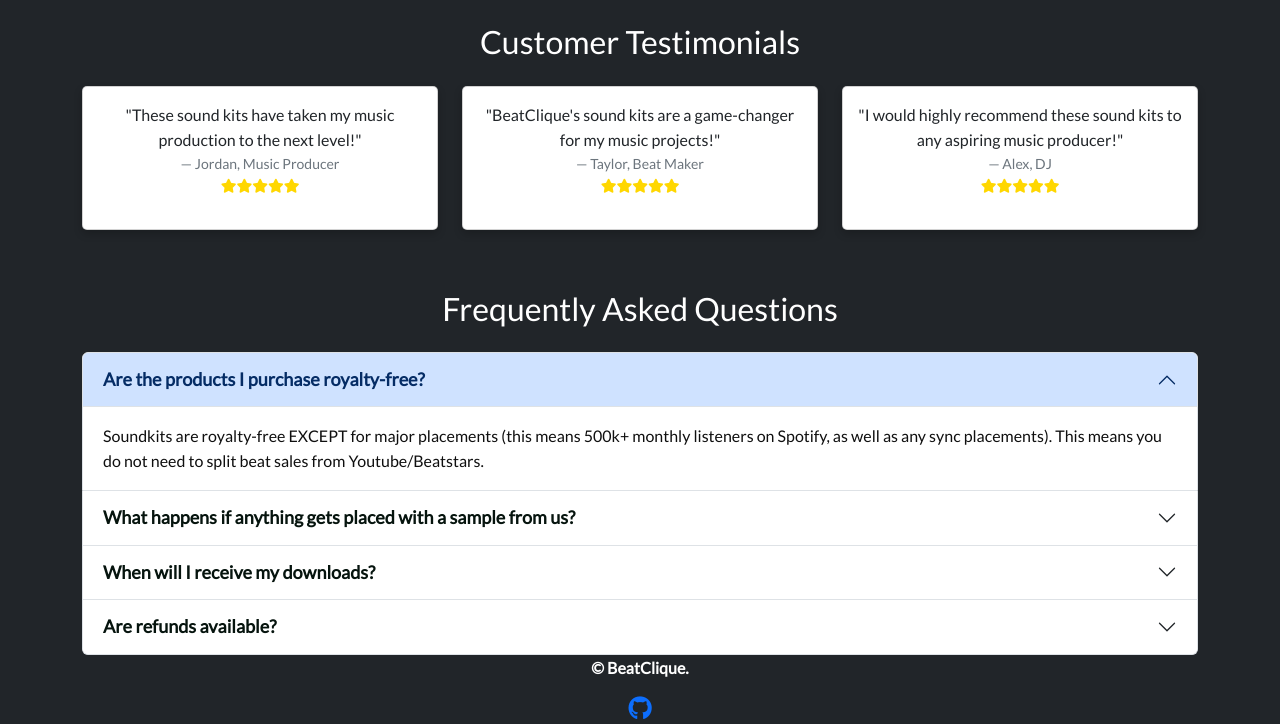
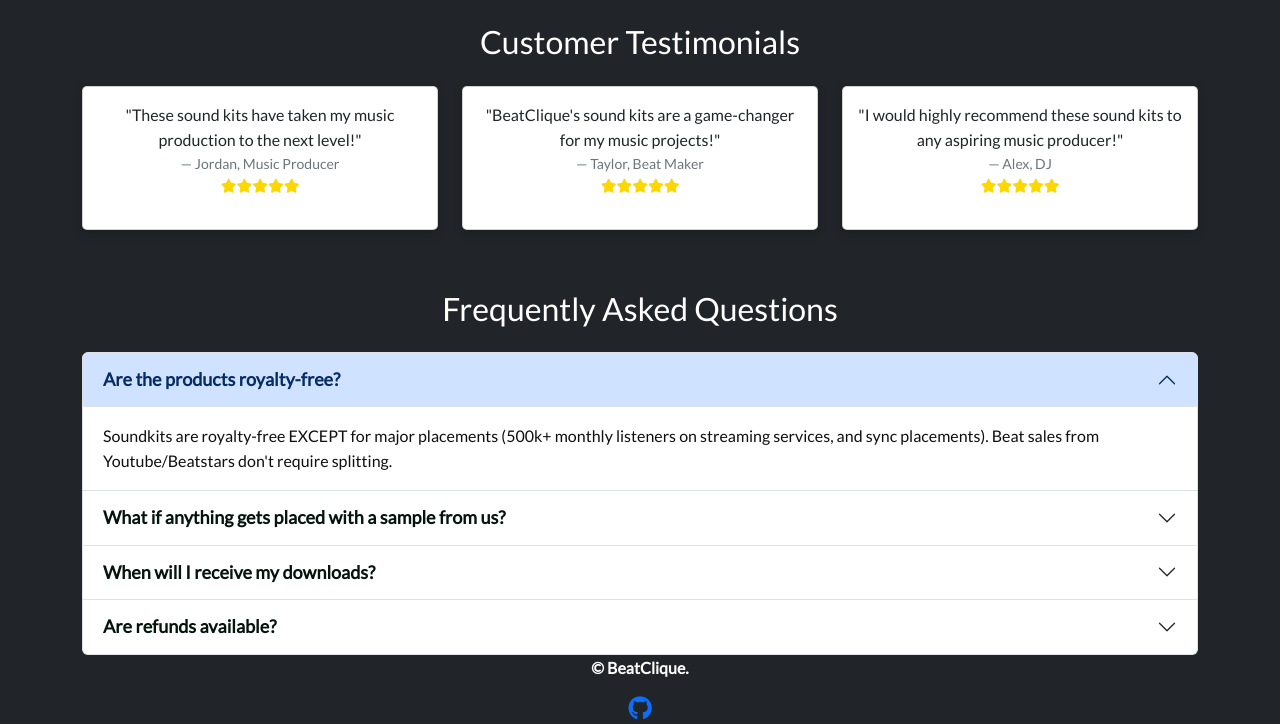
Before and after one commit to CroftsDeveloper/BeatClique_V1, a Django app: page / in a window 1280 px wide. Shown: the part 726-1450 px from the top of the page. Run offline with Django 5.2, Linux system fonts and the light colour scheme; parts of the project's set-up code (start-up, migrations or seed data) failed here and were passed over; some libraries are stand-ins or nearby versions.

Commit message:
Refactor home.html copy and code comments for more clarity
- Modified the FAQ Section content and provide clearer answers and include email address
- Removed commented-out code related to the Newsletter Subscription Section for a cleaner codebase. Will look to add in at a later development stage.
- Refactored code comments to make shorter and more  concise

```diff
--- a/beatclique_project/templates/home.html
+++ b/beatclique_project/templates/home.html
@@ -2,26 +2,26 @@
 {% load static %}
 
 {% block content %}
-
-<!-- Hero Section with Background Image -->
+<!-- Hero Section -->
 <section class="hero-section text-center py-3 bg-dark">
     <div class="container">
         <h1 class="display-4 text-white">Level-up Your Music Production with BeatClique</h1>
         <p class="lead text-white">Discover a wide range of unique, high-quality sound kits created by our team of music producers.</p>
         <div class="my-4">
-            <!-- Explore Soundkits button, now centralized and green -->
+            <!-- Explore Soundkits button -->
             <a href="{% url 'soundkit_list' %}" class="btn btn-success explore-button" style="margin-top: 20px;">Explore Soundkits</a>
         </div>
     </div>
 </section>
 
-
 <!-- Carousel Section -->
 <section class="carousel-section" style="background-color: #212529;">
     <div id="myCarousel" class="carousel slide" data-bs-ride="carousel" data-bs-interval="3000">
         <div class="carousel-inner">
+            <!-- Carousel Items -->
             <div class="carousel-item active">
                 <div class="row g-1">
+                    <!-- Carousel Images -->
                     <div class="col-3">
                         <img src="{% static 'images/carousel/polo.jpg' %}" class="img-fluid rounded" alt="Polo">
                     </div>
@@ -36,9 +36,10 @@
                     </div>
                 </div>
             </div>
-            <!-- Second set of images -->
+            <!-- Second Set of Carousel Items (can choose different photos in real world environement) -->
             <div class="carousel-item">
                 <div class="row g-1">
+                    <!-- Carousel Images -->
                     <div class="col-3">
                         <img src="{% static 'images/carousel/polo.jpg' %}" class="img-fluid rounded" alt="Polo">
                     </div>
@@ -54,7 +55,6 @@
                 </div>
             </div>
         </div>
-        <!-- Carousel controls can be implemented later if needed -->
     </div>
 </section>
 
@@ -63,7 +63,7 @@
     <div class="container">
         <h2 class="text-center text-white mb-4">Customer Testimonials</h2>
         <div class="row">
-            <!-- Testimonial 1 -->
+            <!-- Testimonial Cards -->
             <div class="col-md-4 mb-3">
                 <div class="card testimonial-card" id="testimonial1">
                     <div class="card-body">
@@ -94,8 +94,7 @@
     </div>
 </section>
 
-
-<!-- Frequently Asked Questions Section -->
+<!-- FAQ Section -->
 <section class="faq-section py-0">
     <div class="container">
         <h2 class="text-center mb-4">Frequently Asked Questions</h2>
@@ -104,12 +103,12 @@
             <div class="accordion-item">
                 <h3 class="accordion-header" id="faqHeading1">
                     <button class="accordion-button" type="button" data-bs-toggle="collapse" data-bs-target="#faqCollapse1" aria-expanded="true" aria-controls="faqCollapse1">
-                        Are the products I purchase royalty-free?
+                        Are the products royalty-free?
                     </button>
                 </h3>
                 <div id="faqCollapse1" class="accordion-collapse collapse show" aria-labelledby="faqHeading1" data-bs-parent="#faqAccordion">
                     <div class="accordion-body">
-                        Soundkits are royalty-free EXCEPT for major placements (this means 500k+ monthly listeners on Spotify, as well as any sync placements). This means you do not need to split beat sales from Youtube/Beatstars.
+                        Soundkits are royalty-free EXCEPT for major placements (500k+ monthly listeners on streaming services, and sync placements). Beat sales from Youtube/Beatstars don't require splitting.
                     </div>
                 </div>
             </div>
@@ -117,12 +116,12 @@
             <div class="accordion-item">
                 <h3 class="accordion-header" id="faqHeading2">
                     <button class="accordion-button collapsed" type="button" data-bs-toggle="collapse" data-bs-target="#faqCollapse2" aria-expanded="false" aria-controls="faqCollapse2">
-                        What happens if anything gets placed with a sample from us?
+                        What if anything gets placed with a sample from us?
                     </button>
                 </h3>
                 <div id="faqCollapse2" class="accordion-collapse collapse" aria-labelledby="faqHeading2" data-bs-parent="#faqAccordion">
                     <div class="accordion-body">
-                        We guarantee easy and hassle-free clearance if anything gets placed with a sample from our website
+                        We offer easy clearance if anything gets placed with a sample from our website. Contact us at beatclique.project@gmail.com, and we'll provide necessary paperwork.
                     </div>
                 </div>
             </div>
@@ -135,7 +134,7 @@
                 </h3>
                 <div id="faqCollapse3" class="accordion-collapse collapse" aria-labelledby="faqHeading3" data-bs-parent="#faqAccordion">
                     <div class="accordion-body">
-                        Downloads of your purchased products will be instantly generated. If for any reason this does not happen, feel free to email us, and we will get back to you ASAP.
+                        Downloads of your purchased products are instantly generated and available in your account. If not, email us at beatclique.project@gmail.com for assistance.
                     </div>
                 </div>
             </div>
@@ -148,7 +147,7 @@
                 </h3>
                 <div id="faqCollapse4" class="accordion-collapse collapse" aria-labelledby="faqHeading4" data-bs-parent="#faqAccordion">
                     <div class="accordion-body">
-                        Since our products are digital, we cannot offer refunds for any orders. If you are unsatisfied with your purchase or feel misinformed about a product, send us an email, and we will do our best to work with you.
+                        Since our products are digital, refunds aren't available. If unsatisfied, email us at beatclique.project@gmail.com, and we will try to resolve any issues.
                     </div>
                 </div>
             </div>
@@ -156,25 +155,4 @@
     </div>
 </section>
 
-{% comment "Newsletter Subscription Section - Commented out for potential future use" %}
-<!--
-<section class="newsletter-section py-5 bg-dark">
-    <div class="container">
-        <div class="row align-items-center">
-            <div class="col-md-3 mb-0">
-                <h2 class="text-light mb-3">Newsletter 📰</h2>
-                <p class="lead text-light">Sign up to receive updates from us!</p>
-                <form class="form-inline">
-                    <div class="input-group mb-3">
-                        <input type="email" class="form-control" placeholder="Enter your email" aria-label="Enter your email" aria-describedby="button-addon2">
-                        <button class="btn btn-primary" type="button" id="button-addon2">Subscribe</button>
-                    </div>
-                </form>
-            </div>
-        </div>
-    </div>
-</section>
--->
-{% endcomment %}
-
 {% endblock %}
```
